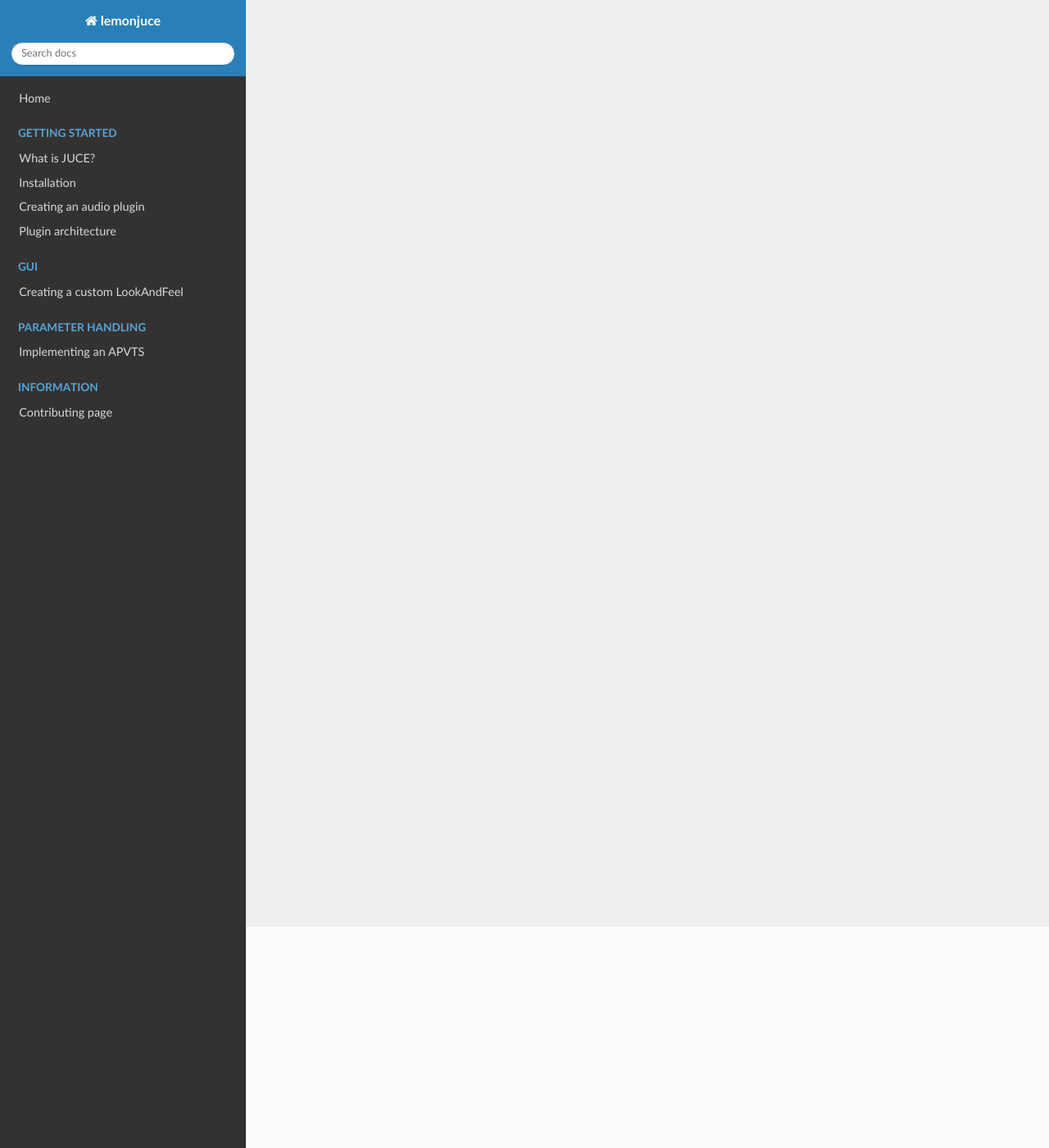
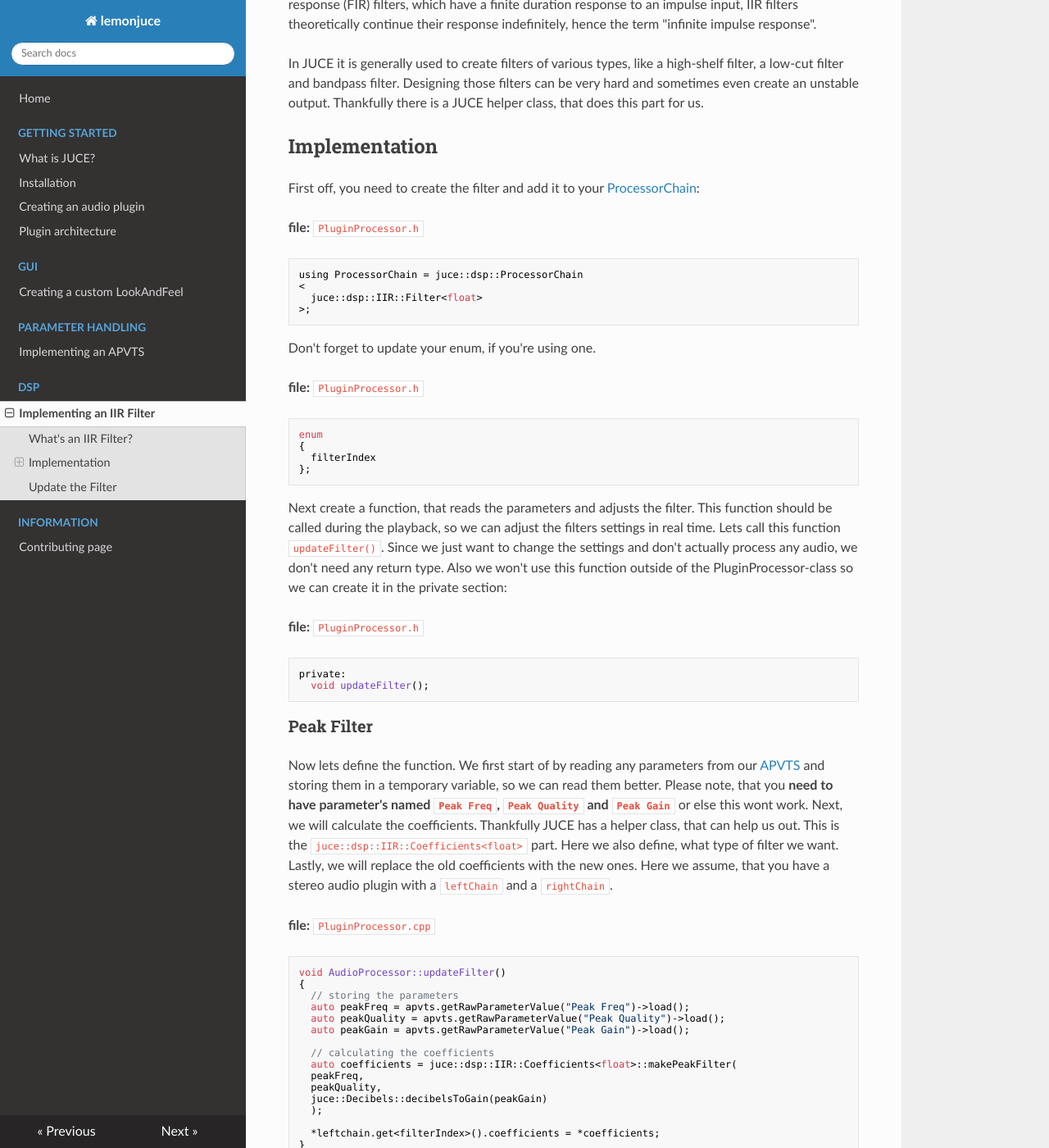
Before and after one commit to arcathrax/lemonjuce, an MkDocs documentation site: the page built from docs/dsp/implementing_an_iir_filter.md, in a window 1280 px wide and 1400 px high, scrolled down 270 px. Shown: the whole window at 82% size. Built offline with MkDocs 1.6.1, drawn with Linux system fonts in a browser that asks for light colours; nearby versions of some CDN libraries; some of the changed text lies outside the part shown.

Commit message:
feat: wrote "Implementing an IIR Filter"

````diff
--- a/docs/dsp/implementing_an_iir_filter.md
+++ b/docs/dsp/implementing_an_iir_filter.md
@@ -1 +1,101 @@
 # Implementing an IIR Filter
+
+## What's an IIR Filter?
+An Infinite Impulse Response (IIR) filter is a type of digital or analog filter used in signal processing to modify signals by selectively attenuating or amplifying certain frequencies. Unlike finite impulse response (FIR) filters, which have a finite duration response to an impulse input, IIR filters theoretically continue their response indefinitely, hence the term "infinite impulse response".
+
+In JUCE it is generally used to create filters of various types, like a high-shelf filter, a low-cut filter and bandpass filter. Designing those filters can be very hard and sometimes even create an unstable output. Thankfully there is a JUCE helper class, that does this part for us.
+
+## Implementation
+First off, you need to create the filter and add it to your [ProcessorChain](/dsp/implementing_a_processorchain):
+
+**file:** `PluginProcessor.h`
+
+```c++
+using ProcessorChain = juce::dsp::ProcessorChain
+<
+  juce::dsp::IIR::Filter<float>
+>;
+```
+
+Don't forget to update your enum, if you're using one.
+
+**file:** `PluginProcessor.h`
+
+```c++
+enum
+{
+  filterIndex
+};
+```
+
+Next create a function, that reads the parameters and adjusts the filter. This function should be called during the playback, so we can adjust the filters settings in real time. Lets call this function `updateFilter()`. Since we just want to change the settings and don't actually process any audio, we don't need any return type. Also we won't use this function outside of the PluginProcessor-class so we can create it in the private section:
+
+**file:** `PluginProcessor.h`
+
+```c++
+private:
+  void updateFilter();
+```
+
+### Peak Filter
+
+Now lets define the function. We first start of by reading any parameters from our [APVTS](/parameter_handling/implementing_an_apvts) and storing them in a temporary variable, so we can read them better. Please note, that you **need to have parameter's named `Peak Freq`, `Peak Quality` and `Peak Gain`** or else this wont work. Next, we will calculate the coefficients. Thankfully JUCE has a helper class, that can help us out. This is the `juce::dsp::IIR::Coefficients<float>` part. Here we also define, what type of filter we want. Lastly, we will replace the old coefficients with the new ones. Here we assume, that you have a stereo audio plugin with a `leftChain` and a `rightChain`.
+
+**file:** `PluginProcessor.cpp`
+
+```c++
+void AudioProcessor::updateFilter()
+{
+  // storing the parameters
+  auto peakFreq = apvts.getRawParameterValue("Peak Freq")->load();
+  auto peakQuality = apvts.getRawParameterValue("Peak Quality")->load();
+  auto peakGain = apvts.getRawParameterValue("Peak Gain")->load();
+
+  // calculating the coefficients
+  auto coefficients = juce::dsp::IIR::Coefficients<float>::makePeakFilter(
+  peakFreq,
+  peakQuality,
+  juce::Decibels::decibelsToGain(peakGain)
+  );
+
+  *leftchain.get<filterIndex>().coefficients = *coefficients;
+}
+```
+
+## Update the Filter
+
+Now we just need call this function every time, audio is being processed or prepared. This is done in the `prepareToPlay` and in the `processBlock`. We also should update the filters after we loaded the plugin's state.
+
+**file:** `PluginProcessor.cpp`
+
+```c++
+void AudioProcessor::prepareToPlay (double sampleRate, int samplesPerBlock)
+{
+  // existing code
+
+  updateFilter();
+}
+```
+
+```c++
+void AudioProcessor::processBlock (juce::AudioBuffer<float>& buffer, juce::MidiBuffer& midiMessages)
+{
+  // existing code
+
+  updateFilter();
+}
+```
+
+```c++
+void SimpleEQAudioProcessor::setStateInformation (const void* data, int sizeInBytes)
+{
+    auto tree = juce::ValueTree::readFromData(data, sizeInBytes);
+    if (tree.isValid())
+    {
+        apvts.replaceState(tree);
+        updateFilters();
+    }
+}
+```
+
+Now your filter should work and usable.
--- a/mkdocs.yml
+++ b/mkdocs.yml
@@ -11,6 +11,8 @@ nav:
     - Creating a custom LookAndFeel: gui/creating_a_custom_lookandfeel.md
   - Parameter Handling:
     - Implementing an APVTS: parameter_handling/implementing_an_apvts.md
+  - DSP:
+    - Implementing an IIR Filter: dsp/implementing_an_iir_filter.md
   - Information:
     - Contributing page: information/contributing.md
 
````
